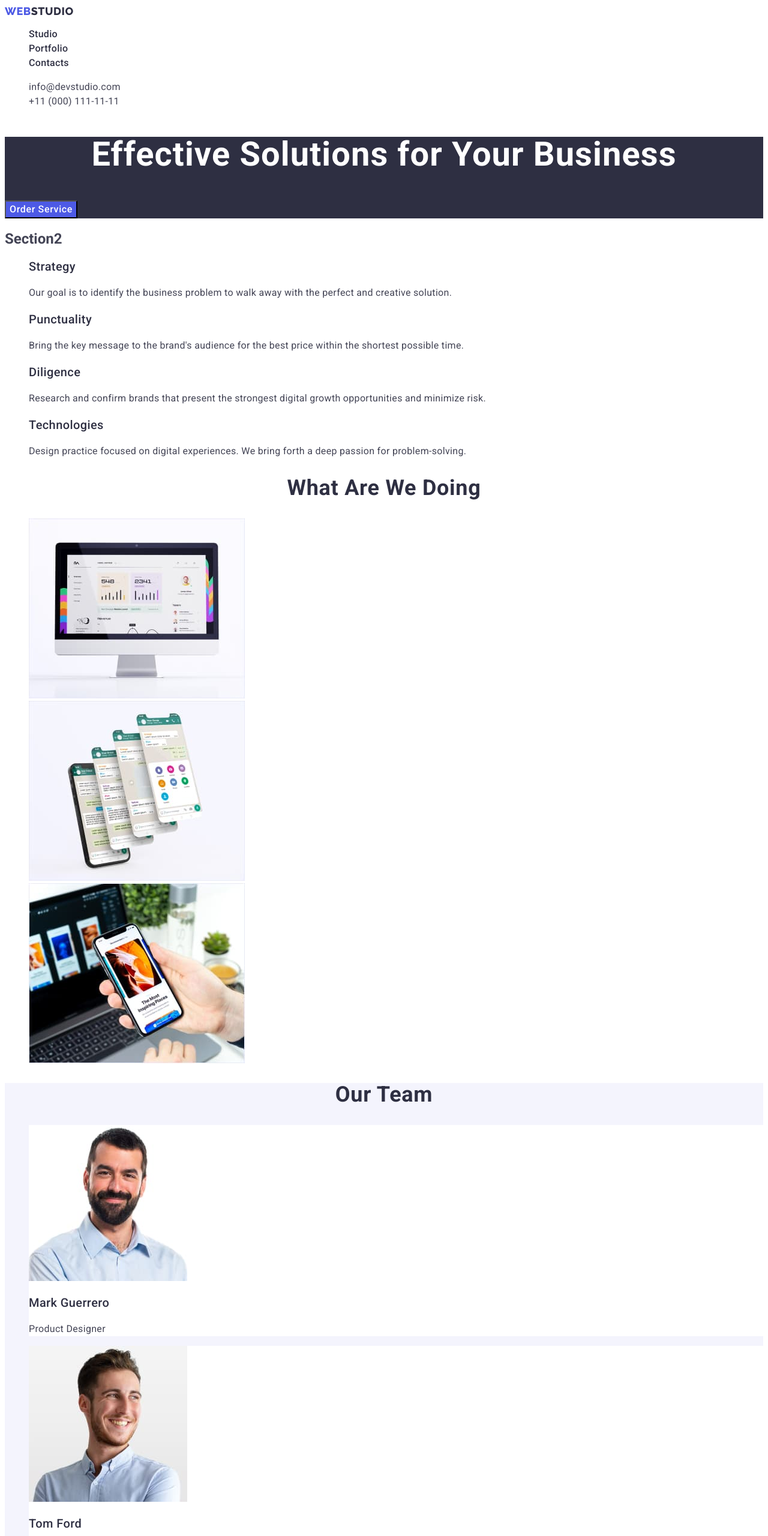
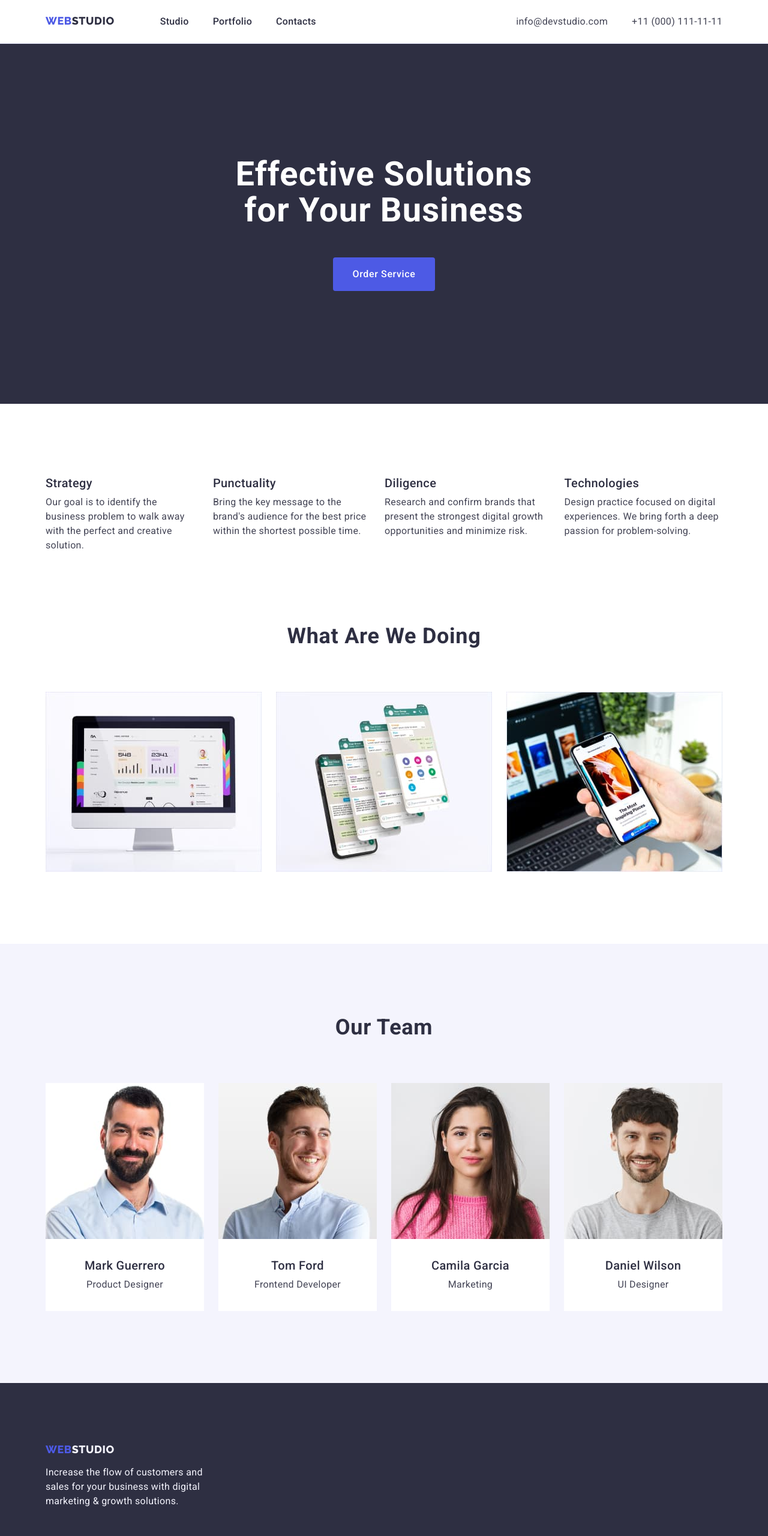
Before and after one commit to MSAnnaM/goit-markup-hw-03, a plain HTML site: page index.html in a window 1280 px wide. Shown: the top 2560 px of the page at 60% size. Drawn offline with nearby package versions, Linux system fonts and the light colour scheme.

Commit message:
first attempt

```diff
--- a/css/styles.css
+++ b/css/styles.css
@@ -1,3 +1,4 @@
+
 :root{
     --white-background: #FFFFFF;
     --active-link: #404BBF;
@@ -12,13 +13,54 @@ body{
     color:#434455;
     background-color: var(--white-background);
 }
+p, h1,h2,h3,h4,h5,h6{
+    margin: 0;
+}
+ul{
+    list-style: none;
+    margin-top: 0;
+    margin-bottom: 0;
+    padding-left: 0;
+}
+img{
+    display: block;
+}
+.visually-hidden {
+    position: absolute;
+    width: 1px;
+    height: 1px;
+    margin: -1px;
+    border: 0;
+    padding: 0;
+    white-space: nowrap;
+    clip-path: inset(100%);
+    clip: rect(0 0 0 0);
+    overflow: hidden;
+}
+.container{
+    width: 1158px;
+    padding-left: 15px;
+    padding-right: 15px;
+    margin: 0 auto;
+}
 .link{
     text-decoration: none;
 }
 .list{
     list-style: none;
 }
-
+.header{
+    padding-top: 24px;
+    padding-bottom: 24px;
+    border-bottom: 1px solid #E7E9FC
+}
+.container-header{
+    display: flex;
+    justify-content: space-between;
+}
+.header-nav{
+    display: flex;
+}
 .header-logo{
     font-family: 'Raleway', sans-serif;
 font-weight: 800;
@@ -27,9 +69,16 @@ line-height: 1.17;
 letter-spacing: 0.03em;
 color: var(--logo-color);
 text-transform: uppercase;
+margin-right: 76px;
 }
 .header-span{
     color:var(--theme-dark);
+}
+.header-list{
+    display:flex;
+    gap: 40px;
+
+
 }
 .header-link{
     font-weight: 500;
@@ -46,11 +95,16 @@ text-transform: uppercase;
 .contacts{
     font-style: normal;
 }
+
 .contacts-link{
     font-size: 16px;
         line-height: 1.5;
         letter-spacing: 0.02em;
         color: var(--text);
+}
+.contacts-list{
+    display: flex;
+    gap: 40px;
 }
 .contacts .contacts-link:hover,
 .contacts .contacts-link:focus{
@@ -58,6 +112,8 @@ color: var(--active-link);
 }
 .hero{
     background-color: var(--theme-dark);
+    min-height: 600px;
+    text-align: center;
 }
 .hero-title{
     font-weight: 700;
@@ -66,6 +122,11 @@ color: var(--active-link);
     letter-spacing: 0.02em;
     color: var(--white-background);
     text-align: center;
+    max-width: 496px;
+    margin-left: auto;
+    margin-right: auto;
+    padding-top: 188px;
+    margin-bottom: 48px;
 }
 .hero-button{
     font-family: "Roboto", sans-serif;
@@ -76,13 +137,23 @@ color: var(--active-link);
     letter-spacing: 0.04em;
     color: #FFFFFF;
     cursor: pointer;
+    border-radius: 4px;
+    border: none;
+    padding: 16px 32px;
 }
 .hero-button:hover,
 .hero-button:focus{
     background-color: var(--active-link);
 }
 .discrp-list{
-    list-style-type: none;
+    display: flex;
+    gap: 24px;
+    padding-top: 120px;
+    padding-bottom: 120px;
+}
+.discrp-list li{
+    width: calc((100%-72px)/4);
+
 }
 .discrp-subtitle{
     font-weight: 500;
@@ -90,6 +161,7 @@ color: var(--active-link);
         line-height: 1.2;
         letter-spacing: 0.02em;
         color: var(--theme-dark);
+        margin-bottom: 8px;
 }
 .discrp-text{
     font-size: 16px;
@@ -99,7 +171,10 @@ color: var(--active-link);
 }
 
 .doing-list{
-    list-style-type: none;
+    display: flex;
+    gap: 24px;
+    margin-bottom: 120px;
+
 }
 .doing-title{
     font-weight: 700;
@@ -109,6 +184,7 @@ color: var(--active-link);
         text-transform: capitalize;
         letter-spacing: 0.02em;
         color: var(--theme-dark);
+        margin-bottom: 72px;
 }
 .team{
     background-color: #F4F4FD;
@@ -124,6 +200,15 @@ color: var(--active-link);
     text-transform: capitalize;
     letter-spacing: 0.02em;
     color: var(--theme-dark);
+    padding-top: 120px;
+
+}
+.team-list{
+    display: flex;
+    gap: 24px;
+    margin-top: 72px;
+    padding-bottom: 120px;
+    width: calc((100%-24*4)/4);
 }
 .team-name{
     font-weight: 500;
@@ -131,15 +216,23 @@ color: var(--active-link);
         line-height: 1.2;
         letter-spacing: 0.02em;
         color: var(--theme-dark);
+        text-align: center;
+        margin: 32px auto 8px auto;
 }
 .team-text{
 font-size: 16px;
     line-height: 1.5;
     letter-spacing: 0.02em;
     color: var(--text);
+    text-align: center;
+    margin: 0 auto 32px auto;
 }
 .footer{
     background-color: var(--theme-dark);
+    min-height: 312px;
+}
+container-footer{
+
 }
 .footer-logo {
     font-family: 'Raleway', sans-serif;
@@ -149,6 +242,10 @@ font-size: 16px;
     letter-spacing: 0.03em;
     color: var(--logo-color);
     text-transform: uppercase;
+    display: inline-block;
+    margin-bottom: 16px;
+    padding-top: 100px;
+
 }
 
 .footer-span {
@@ -159,6 +256,14 @@ font-size: 16px;
     line-height: 1.5;
     letter-spacing: 0.02em;
     color:var(--theme-light);
+    max-width: 264px;
+}
+.portfolio-list-button{
+    display: flex;
+    gap: 24px;
+    justify-content: center;
+    padding-top: 96px;
+    padding-bottom: 36px;
 }
 .portfolio-button{
     font-family: "Roboto", sans-serif;
@@ -169,11 +274,25 @@ letter-spacing: 0.04em;
 color: #4D5AE5;
 background-color: var(--theme-light);
 cursor: pointer;
+padding: 12px 24px;
+border: none;
 }
 .portfolio-button:hover,
 .portfolio-button:focus{
     background-color: var(--active-link);
     color: #FFFFFF;
+}
+.portfolio-list{
+    display: flex;
+    row-gap: 48px;
+    column-gap: 24px;
+    flex-wrap: wrap;
+    padding-top: 36px;
+    padding-bottom: 120px;
+    justify-content: center;
+}
+.portfolio-border{
+border: 1px solid #E7E9FC;
 }
 .portfolio-list-title{
     font-weight: 500;
@@ -181,10 +300,15 @@ font-size: 20px;
 line-height: 1.2;
 letter-spacing: 0.02em;
 color: var(--theme-dark);
+margin-top: 32px;
+margin-bottom: 8px;
+padding-left: 16px;
 }
 .portfolio-list-text{
     font-size: 16px;
         line-height: 1.5;
         letter-spacing: 0.02em;
         color: var(--text);
+        padding-bottom: 16px;
+        padding-left: 16px;
 }
--- a/index.html
+++ b/index.html
@@ -8,12 +8,16 @@
     <link rel="preconnect" href="https://fonts.gstatic.com" crossorigin>
     <link href="https://fonts.googleapis.com/css2?family=Raleway:wght@800&family=Roboto:wght@400;500;700&display=swap"
         rel="stylesheet">
-    <title>Document</title>
+    <title>WebStudio</title>
+    <link rel="stylesheet" href="https://cdnjs.cloudflare.com/ajax/libs/modern-normalize/2.0.0/modern-normalize.min.css"
+        integrity="sha512-4xo8blKMVCiXpTaLzQSLSw3KFOVPWhm/TRtuPVc4WG6kUgjH6J03IBuG7JZPkcWMxJ5huwaBpOpnwYElP/m6wg=="
+        crossorigin="anonymous" referrerpolicy="no-referrer" />
     <link rel="stylesheet" href="./css/styles.css" />
 </head>
 <body>
     <header class="header">
-        <nav>
+        <div class="container container-header">
+        <nav class="header-nav">
         <a class="header-logo link" href="./index.html">Web<span class="header-span">Studio</span></a>
             <ul class="header-list list">
                 <li><a class="header-link link" href="./index.html">Studio</a></li>
@@ -31,15 +35,19 @@
             </li>
             </ul>
         </address>
+    </div>
     </header>
     <main>
        <section class="hero">
+        <div class="container">
         <h1 class="hero-title">Effective Solutions for Your Business</h1>
         <button type="button" class="hero-button">Order Service</button>
+    </div>
        </section>
 
        <section class="discrp">
-        <h2 class="discrp-title">Section2</h2>
+        <div class="container ">
+        <h2 class="discrp-title visually-hidden" >Section2</h2>
         <ul class="discrp-list list">
             <li>
                 <h3 class="discrp-subtitle">Strategy</h3>
@@ -58,8 +66,10 @@
                 <p class="discrp-text">Design practice focused on digital experiences. We bring forth a deep passion for problem-solving.</p>
             </li>
         </ul>
+        </div>
        </section>
        <section class="doing">
+        <div class="container">
         <h2 class="doing-title">What are we doing</h2>
         <ul class="doing-list list">
             <li class="doing-image">
@@ -82,8 +92,10 @@
                 width="360">
             </li>
         </ul>
+        </div>
         </section>
        <section class="team">
+        <div class="container">
         <h2 class="team-title">Our Team</h2>
         <ul class="team-list list">
             <li class="team-item"><img class="team-image" src="./images/face1.jpg"
@@ -115,11 +127,14 @@
                 <p class="team-text">UI Designer</p>
             </li>
         </ul>
+        </div>
        </section>
     </main>
     <footer class="footer">
+        <div class="container">
         <a class="footer-logo link" href="./index.html">Web<span class="footer-span">Studio</span></a>
         <p class="footer-text">Increase the flow of customers and sales for your business with digital marketing & growth solutions.</p>
+        </div>
     </footer>
 </body>
 </html>
```
Also changed, not shown: portfolio.html (+17 -11 lines). Lines whose indentation alone changed are shown as unchanged.
